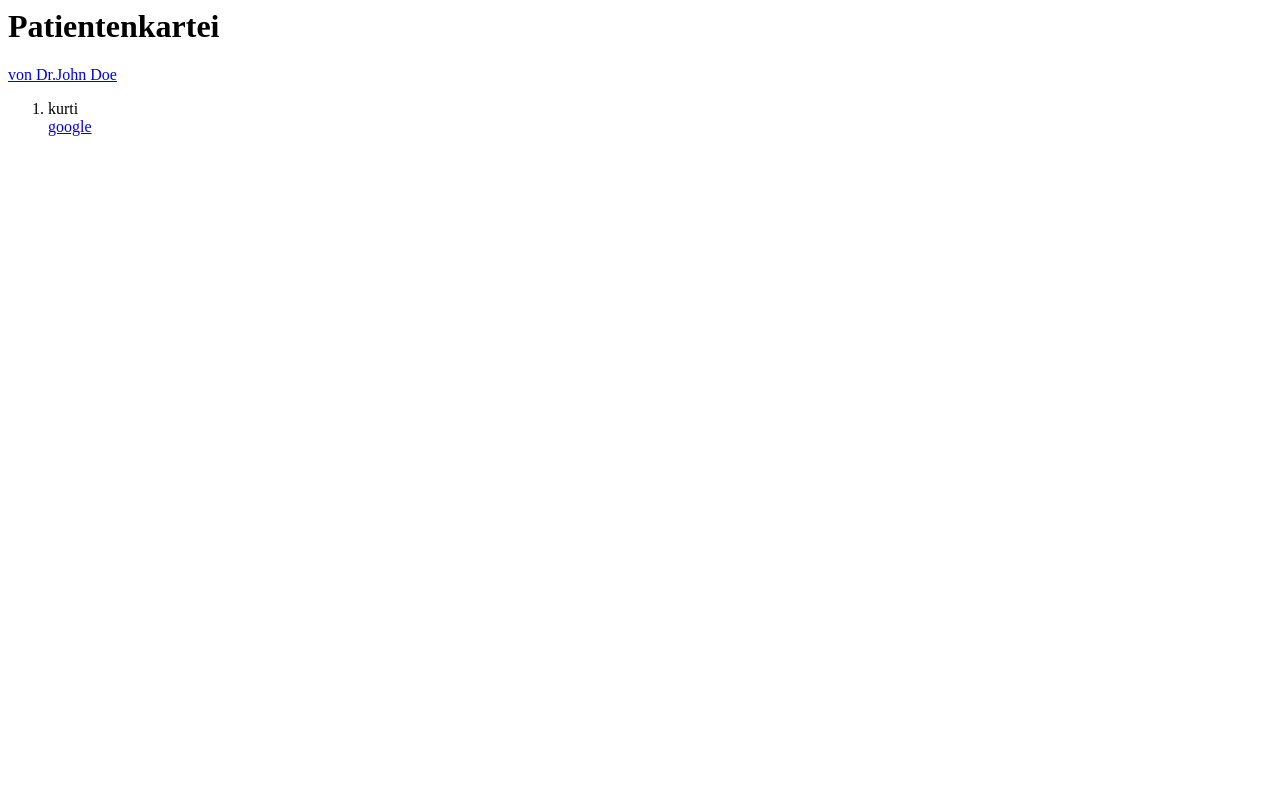
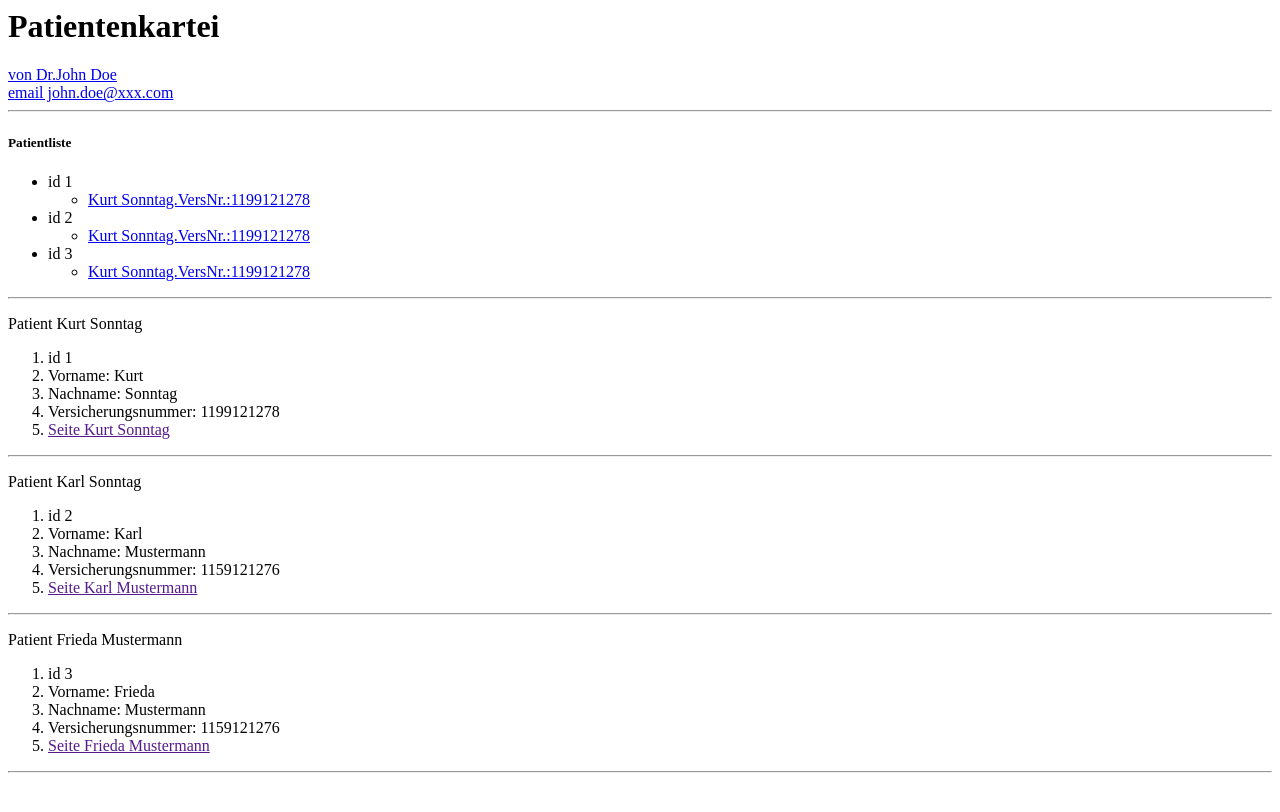
Before and after one commit to Kisecmd/web-platform-Erster_Versuch, a plain HTML site: page index.html in a window 1280 px wide. Drawn offline with Linux system fonts and the light colour scheme.

Commit message:
1 file modified

```diff
--- a/index.html
+++ b/index.html
@@ -8,8 +8,68 @@
     <h1>Patientenkartei</h1>
     <a href="https://en.wikipedia.org/wiki/John_Doe">von Dr.John Doe</a>
     <br>
+    <a href="mailto:john.doe@xxx.com">email john.doe@xxx.com </a>
+    <hr>
+    <h5>Patientliste</h5>
+    <ul>
+      <li> id 1
+        <ul>
+          <li> <a href="#1">Kurt Sonntag.VersNr.:1199121278</a>
+          </li>
+        </ul>
+      </li>
+    <li> id 2
+        <ul>
+          <li>
+            <a href="#2">Kurt Sonntag.VersNr.:1199121278
+            </a>
+          </li>
+        </ul>
+    </li>
+    <li> id 3
+        <ul>
+          <li>
+            <a href="#3">Kurt Sonntag.VersNr.:1199121278
+            </a>
+          </li>
+        </ul>
+    </li>
+    </ul>
+    <hr>
+    <p id = 1> Patient Kurt Sonntag </p>
     <ol>
-      <li>kurti </li>
-    <a href="www.google.at">google</a>
+      <li> id 1</li>
+      <li> Vorname: Kurt </li>
+      <li> Nachname: Sonntag </li>
+      <li> Versicherungsnummer: 1199121278 </li>
+      <li>
+        <a href=""> Seite Kurt Sonntag </a>
+      </li>
+    </ol>
+    <hr>
+    <p id = 2> Patient Karl Sonntag </p>
+    <ol>
+      <li> id 2</li>
+      <li> Vorname: Karl </li>
+      <li> Nachname: Mustermann </li>
+      <li> Versicherungsnummer: 1159121276 </li>
+      <li>
+        <a href=""> Seite Karl Mustermann </a>
+      </li>
+    </ol>
+    <hr>
+    <p id = 3> Patient Frieda Mustermann </p>
+    <ol>
+      <li> id 3</li>
+      <li> Vorname: Frieda </li>
+      <li> Nachname: Mustermann </li>
+      <li> Versicherungsnummer: 1159121276 </li>
+      <li>
+        <a href=""> Seite Frieda Mustermann </a>
+      </li>
+    </ol>
+    <hr>
+    <br>
+    <ol>
   </body>
 </html>
```
